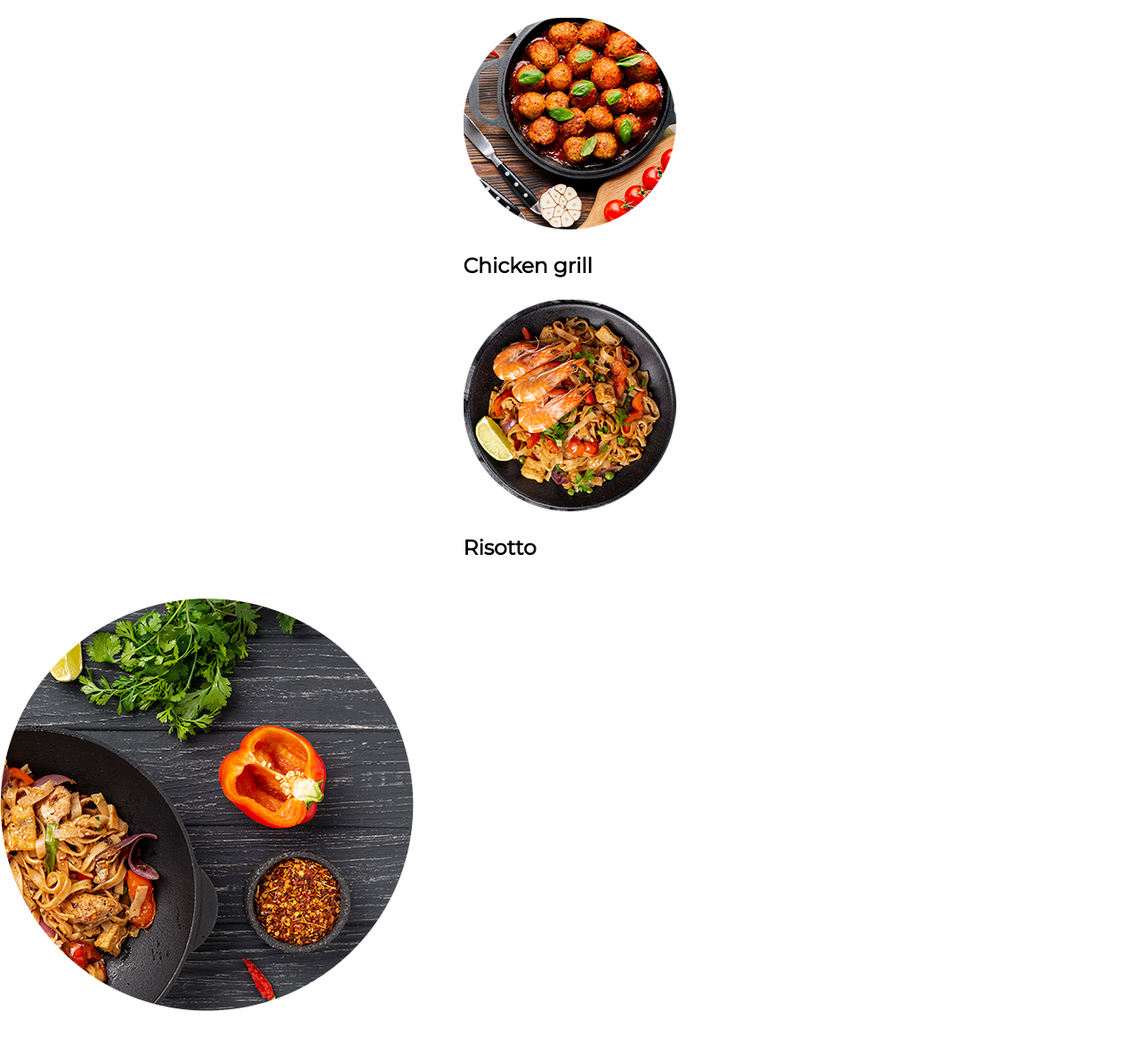
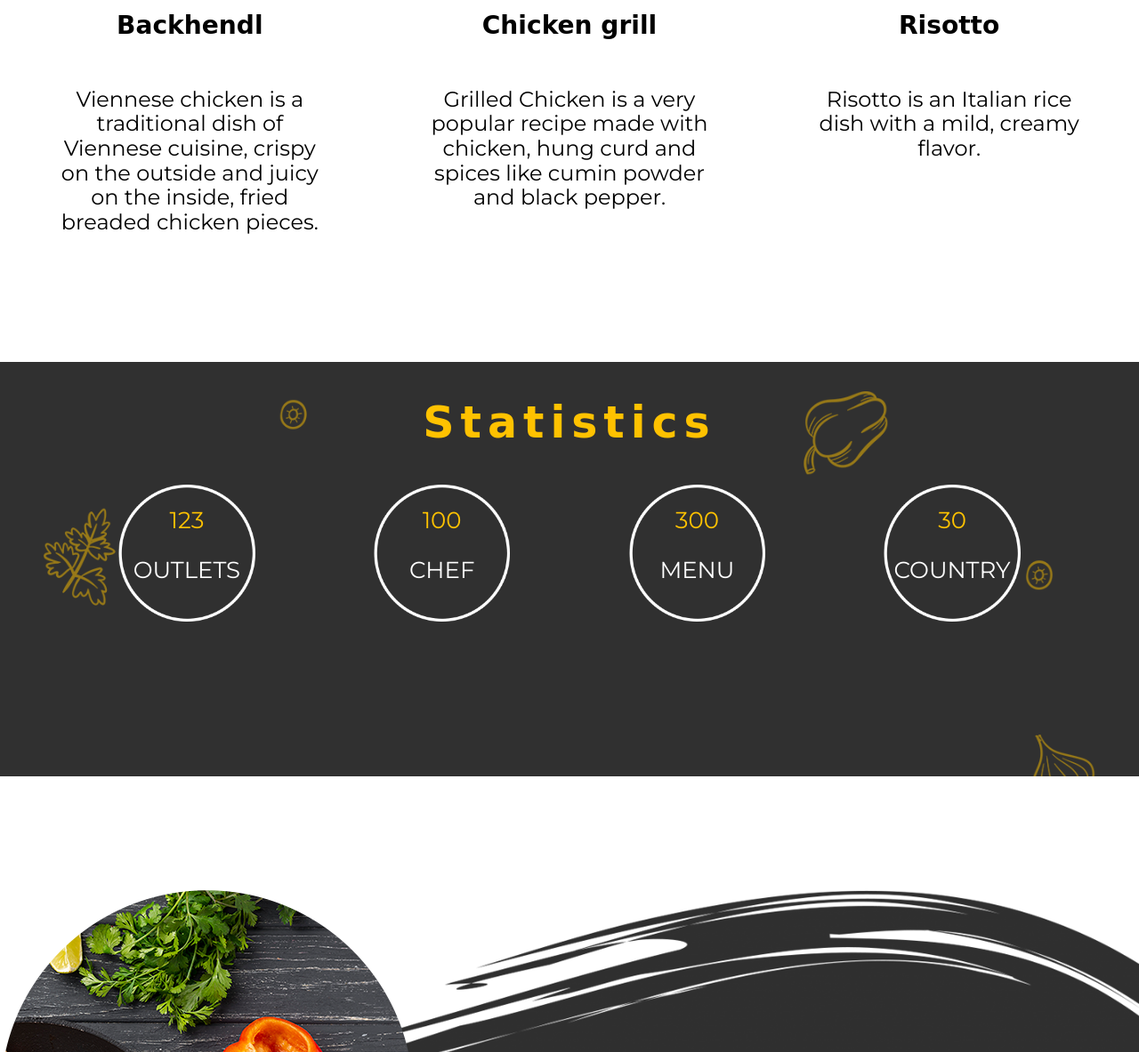
Before and after one commit to Si9num/restaurantLanding, a website built with webpack: page index.html in a window 1280 px wide. Shown: the part 1244-2427 px from the top of the page at 89% size. Built offline with nearby package versions, Linux system fonts and the light colour scheme; a web font is replaced by a local one.

Commit message:
feat: add blocks

```diff
--- a/index.html
+++ b/index.html
@@ -40,55 +40,56 @@
         <h2>Best seller</h2>
         <p>Our dishes are very popular among our customers.
             Come and see for yourself why our dishes are so popular</p>
-        <div>
+            <div class="dishList">
+        <div class="dish">
 
             <img src="./assets/Place Your Image Here (Double Click to Edit)1.png" alt="dish">
-            <h3>Backhandl</h3>
-            <p></p>
+            <h3>Backhendl</h3>
+            <p>Viennese chicken is a traditional dish of Viennese cuisine, crispy on the outside and juicy on the inside, fried breaded chicken pieces.</p>
         </div>
-        <div>
+        <div div class="dish">
 
             <img src="./assets/Place Your Image Here (Doubl.png" alt="dish">
             <h3>Chicken grill</h3>
-            <p></p>
+            <p>Grilled Chicken is a very popular recipe made with chicken, hung curd and spices like cumin powder and black pepper.</p>
         </div>
-        <div>
+        <div div class="dish">
 
             <img src="./assets/image2.png" alt="dish">
             <h3>Risotto</h3>
-            <p></p>
+            <p>Risotto is an Italian rice dish with a mild, creamy flavor.</p>
         </div>
+    </div>
     </section>
-    <section>
-        <h2></h2>
-        <p></p>
-        <div>
-            <div>
-                <p></p>
-                <p></p>
+    <section class="statBlock">
+        <h2>Statistics</h2>
+        <div class="statCards">
+            <div class="statCard">
+                <p class="num">123</p>
+                <p>OUTLETS</p>
             </div>
-            <div>
-                <p></p>
-                <p></p>
+            <div class="statCard">
+                <p class="num">100</p>
+                <p>CHEF</p>
             </div>
-            <div>
-                <p></p>
-                <p></p>
+            <div class="statCard">
+                <p class="num">300</p>
+                <p>MENU</p>
             </div>
-            <div>
-                <p></p>
-                <p></p>
+            <div class="statCard">
+                <p class="num">30</p>
+                <p>COUNTRY</p>
             </div>
         </div>
     </section>
-    <section>
+    <section class="upBlock">
         <div>
             <img src="./assets/Place Your Image_.png" alt="dish">
         </div>
         <div>
-            <h2></h2>
-            <p></p>
-            <button></button>
+            <h2>Oriental Taste</h2>
+
+            <button class="orderBtn">Order now</button>
         </div>
     </section>
     <section>
--- a/style.css
+++ b/style.css
@@ -70,14 +70,87 @@ font-family:  'Montserrat';
 }
 .dishBlock{
     background-color: #ffffff;
-
     font-family: 'Montserrat';
     font-size: calc(9px + 11 * (100vw / 1280));
     display: flex;
     flex-direction: column;
     align-items: center;
     justify-content: space-evenly;
+    margin-bottom: 10%;
 }
 .dishBlock h2{
     font-family: 'Grand Hotel', cursive;
 }
+.dishBlock p{
+    margin-bottom: 5%;
+}
+.dishList{
+
+    display: flex;
+    width: 100%;
+    margin: 0 auto;
+    justify-content: space-around;
+}
+.dish{
+    display: flex;
+    align-items: center;
+    flex-direction: column;
+    font-size: calc(9px + 15 * (100vw / 1280));
+    width:25%;
+
+}
+.dish h3{
+    font-family: 'Grand Hotel', cursive;
+}
+.dish p{
+    text-align: center;
+}
+.statBlock{
+    background-image: url(./assets/Group\ 3.png);
+    background-size:cover;
+    background-repeat: no-repeat;
+    display: flex;
+    flex-direction: column;
+    align-content: center;
+    flex-wrap: wrap;
+    align-items: center;
+    margin-bottom: 10%;
+    width: 100%;
+    height: 100%;
+}
+.statBlock h2{
+    font-family: 'Grand Hotel', cursive;
+    color:#ffc200;
+    font-size: calc(9px + 40 * (100vw / 1280));
+    letter-spacing: 7px;
+}
+.statCards{
+    display: flex;
+    width: 100%;
+    justify-content: space-evenly;
+    flex-wrap: wrap;
+    align-items: center;
+    margin:auto;
+}
+.statCard{
+    display: flex;
+    align-items: center;
+    flex-direction: column;
+    width:12vw;
+    height:25vh;
+    color:#ffffff;
+  background-image: url(./assets/circle.png);
+  background-size: 100%;
+  background-repeat: no-repeat;
+    font-family: 'Montserrat';
+    font-size: calc(9px + 17 * (100vw / 1280));
+   margin-bottom: 10%;
+}
+.statCard .num{
+    color:#ffc200;
+   margin-bottom: 0;
+}
+.upBlock{
+    background-image: url(./assets/up.png);
+    background-size: cover;
+}
```
Also changed, not shown: assets/Group 3.png (added), assets/circle.png (added).
